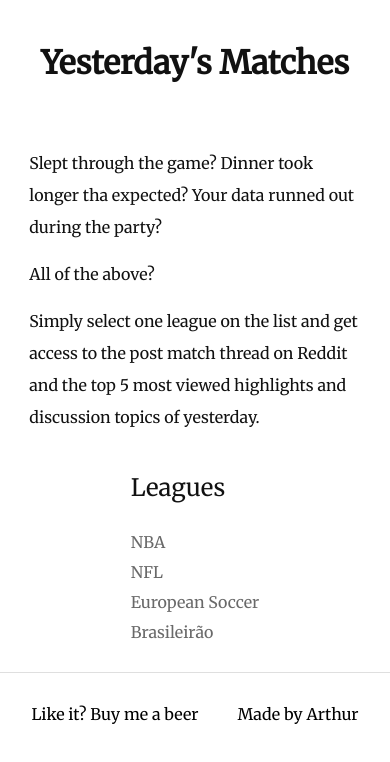
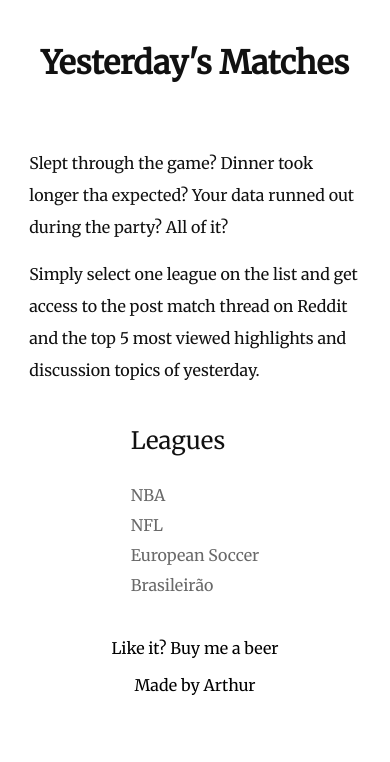
Before and after one commit to arthur-dias/yesterdaysgames, a Next.js app: page / in a window 390 px wide. Shown: the top 762 px of the page. Built offline with nearby package versions, Linux system fonts and the light colour scheme.

Commit message:
Changed footer style

```diff
--- a/components/Header.js
+++ b/components/Header.js
@@ -5,9 +5,8 @@
     <div className={styles.header}>
       <p className={styles.text}>
         Slept through the game? Dinner took longer tha expected? Your data
-        runned out during the party?
+        runned out during the party? All of it?
       </p>
-      <p className={styles.text}>All of the above?</p>
       <p className={styles.text}>
         Simply select one league on the list and get access to the post match
         thread on Reddit and the top 5 most viewed highlights and discussion
--- a/styles/Footer.module.css
+++ b/styles/Footer.module.css
@@ -1,18 +1,22 @@
 .footer {
   display: flex;
-  flex-direction: row;
-  align-items: center;
+  flex-direction: column;
+  align-items: flex-end;
   justify-content: center;
-  gap: 10%;
+  grid-gap: 10%;
+  gap: 20%;
   height: 10vh;
-  border-top: 1px solid #dfdfdf;
+  padding-right: 45px;
 }
 
-@media screen and (max-width: 320px) {
+.Footer_footer__317iK a:first-child {
+  border-top: 1px solid #282828;
+  padding-top: 10px;
+}
+
+@media screen and (max-width: 768px) {
   .footer {
-    flex-direction: column;
-    gap: 20%;
-    width: 80%;
-    margin: 0 auto;
+    align-items: center;
+    padding-right: 0;
   }
 }
```
